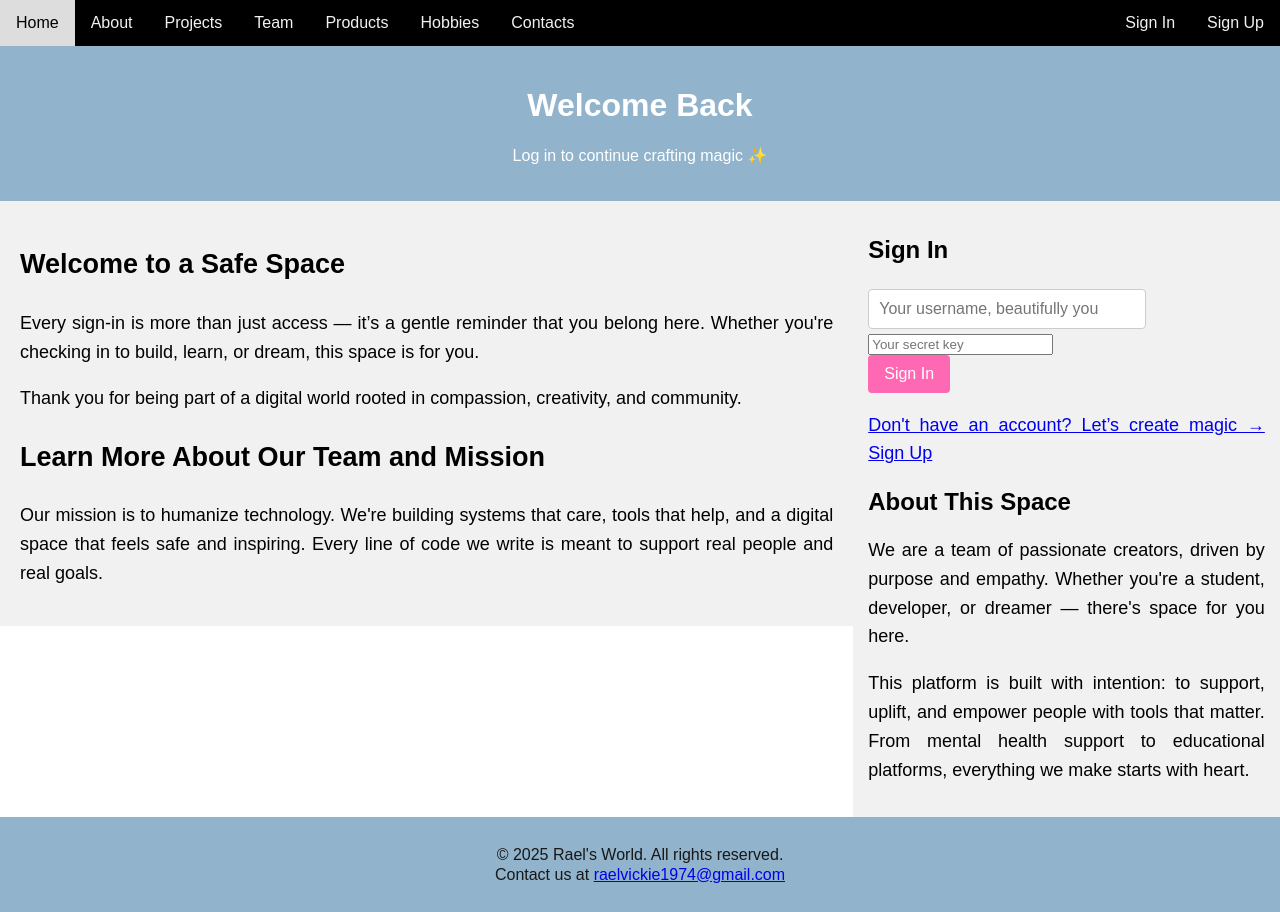
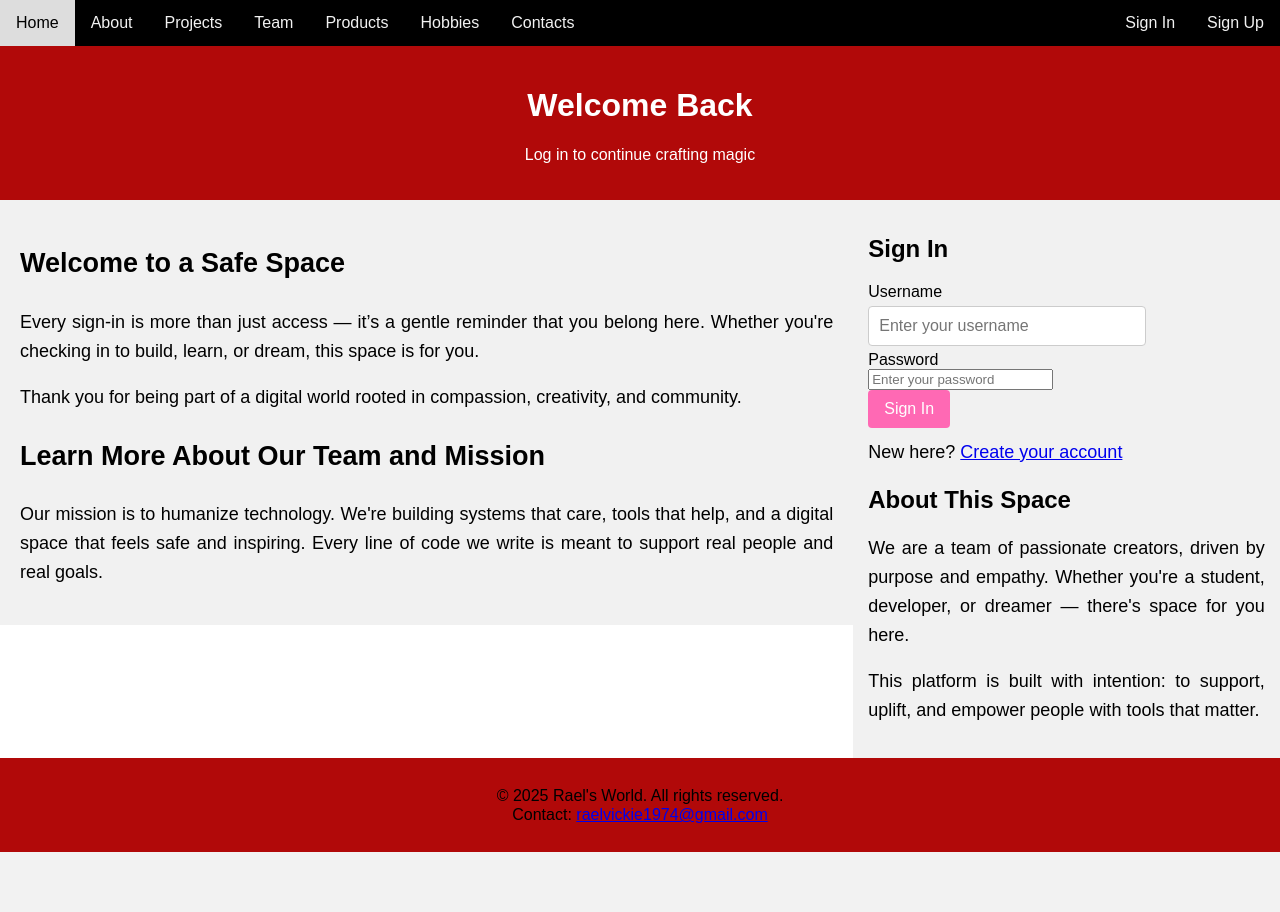
Before and after one commit to victoriarael/web, a PHP site: page /signin.html in a window 1280 px wide. After the commit the page ends 852 px from the top, so only its background shows below. Run offline with PHP 8.4, Linux system fonts and the light colour scheme.

Commit message:
Added comments to HTML files

```diff
--- a/css/StructureStyle.css
+++ b/css/StructureStyle.css
@@ -4,6 +4,7 @@ body {
     margin: 0;
     font-family: Arial, Helvetica, sans-serif;
 }
+
 * {
     box-sizing: border-box;
 }
@@ -11,7 +12,7 @@ body {
 .header {
     padding: 20px;
     text-align: center;
-    background: #92b3cc;
+    background: #b10909;
     color: white;
 }
 
@@ -21,6 +22,7 @@ body {
     display: block;
     width: 60%;
 }
+
 .content {
     background-color: #f1f1f1;
     padding: 20px;
@@ -51,7 +53,6 @@ body {
 .footer {
     padding: 20px;
     text-align: center;
-    background: #92b3cc;
-    color: rgb(24, 24, 24);
+    background: #b10909;
     line-height: 0.2;
 }
--- a/signin.html
+++ b/signin.html
@@ -1,13 +1,18 @@
-<!DOCTYPE html>
+<!DOCTYPE html> <!-- Defines the document type and version of HTML -->
 <html lang="en">
 <head>
+  <!-- Character encoding and responsive design setup -->
   <meta charset="UTF-8" />
   <meta name="viewport" content="width=device-width, initial-scale=1.0" />
+
   <title>Sign In - Rael's World</title>
+
+  <!-- Link to external stylesheet -->
   <link rel="stylesheet" href="css/style.css" />
 </head>
 <body>
 
+<!-- Navigation bar with links to all main pages -->
 <div class="topnav">
   <a href="index.html">Home</a>
   <a href="about.html">About</a>
@@ -17,17 +22,21 @@
   <a href="hobbies.html">Hobbies</a>
   <a href="contacts.html">Contacts</a>
   <div class="topnav-right">
-    <a href="signin.html">Sign In</a>
+    <a href="signin.html" class="active">Sign In</a>
     <a href="signup.html">Sign Up</a>
   </div>
 </div>
 
+<!-- Page header -->
 <div class="header">
   <h1>Welcome Back</h1>
-  <p>Log in to continue crafting magic ✨</p>
+  <p>Log in to continue crafting magic</p>
 </div>
 
+<!-- Two-column layout: main content and sidebar -->
 <div class="row">
+
+  <!-- Left side: content area with introduction and mission -->
   <div class="content">
     <h2>Welcome to a Safe Space</h2>
     <p>Every sign-in is more than just access — it’s a gentle reminder that you belong here. Whether you're checking in to build, learn, or dream, this space is for you.</p>
@@ -37,33 +46,57 @@
     <p>Our mission is to humanize technology. We're building systems that care, tools that help, and a digital space that feels safe and inspiring. Every line of code we write is meant to support real people and real goals.</p>
   </div>
 
+  <!-- Right side: sidebar with the login form -->
   <div class="sidebar">
     <h2>Sign In</h2>
-    <form id="signinForm" action="#" method="post">
-      <input type="text" id="username" placeholder="Your username, beautifully you" required /><br />
-      <input type="password" id="password" placeholder="Your secret key" required /><br />
+
+    <!-- Sign-in form with validation -->
+    <form id="signinForm" action="#" method="post" novalidate>
+      <label for="username">Username</label><br />
+      <input type="text" id="username" name="username" placeholder="Enter your username" required /><br />
+
+      <label for="password">Password</label><br />
+      <input type="password" id="password" name="password" placeholder="Enter your password" required /><br />
+
       <input type="submit" value="Sign In" />
-      <p><a href="signup.html">Don't have an account? Let’s create magic → Sign Up</a></p>
+
+      <!-- Link to sign-up page -->
+      <p style="margin-top:10px;">
+        New here? <a href="signup.html">Create your account</a>
+      </p>
     </form>
 
+    <!-- Sidebar description -->
     <h2>About This Space</h2>
     <p>We are a team of passionate creators, driven by purpose and empathy. Whether you're a student, developer, or dreamer — there's space for you here.</p>
-    <p>This platform is built with intention: to support, uplift, and empower people with tools that matter. From mental health support to educational platforms, everything we make starts with heart.</p>
+    <p>This platform is built with intention: to support, uplift, and empower people with tools that matter.</p>
   </div>
 </div>
 
+<!-- Footer with contact info -->
 <div class="footer">
   <p>© 2025 Rael's World. All rights reserved.</p>
-  <p>Contact us at <a href="mailto:raelvickie1974@gmail.com">raelvickie1974@gmail.com</a></p>
+  <p>Contact: <a href="mailto:raelvickie1974@gmail.com">raelvickie1974@gmail.com</a></p>
 </div>
 
+<!-- JavaScript for form input validation -->
 <script>
   document.getElementById("signinForm").addEventListener("submit", function(e) {
     const username = document.getElementById("username").value.trim();
+    const password = document.getElementById("password").value.trim();
+
     const usernameRegex = /^[a-zA-Z\s]+$/;
 
+    // Validate username contains only letters and spaces
     if (!usernameRegex.test(username)) {
-      alert("Username should only contain letters and spaces.");
+      alert("Please enter a valid username (letters and spaces only).");
+      e.preventDefault();
+      return;
+    }
+
+    // Validate minimum password length
+    if (password.length < 4) {
+      alert("Password must be at least 4 characters.");
       e.preventDefault();
     }
   });
```
Also changed, not shown: about.html (+15 -0 lines), contacts.html (+23 -2 lines), hobbies.html (+15 -0 lines), index.html (+17 -6 lines), projects.html (+16 -2 lines), signup.html (+49 -14 lines), team.html (+16 -2 lines).
